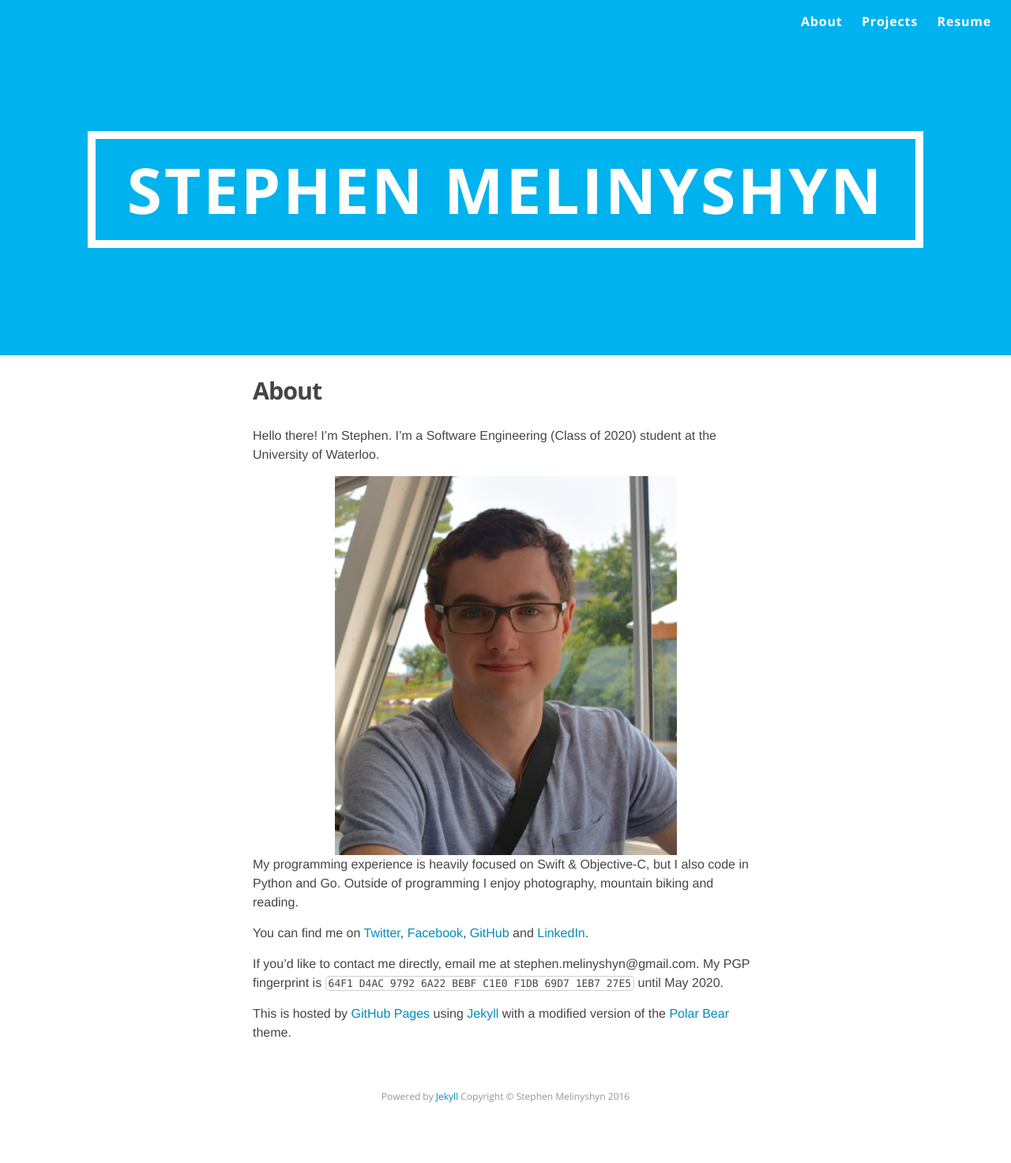
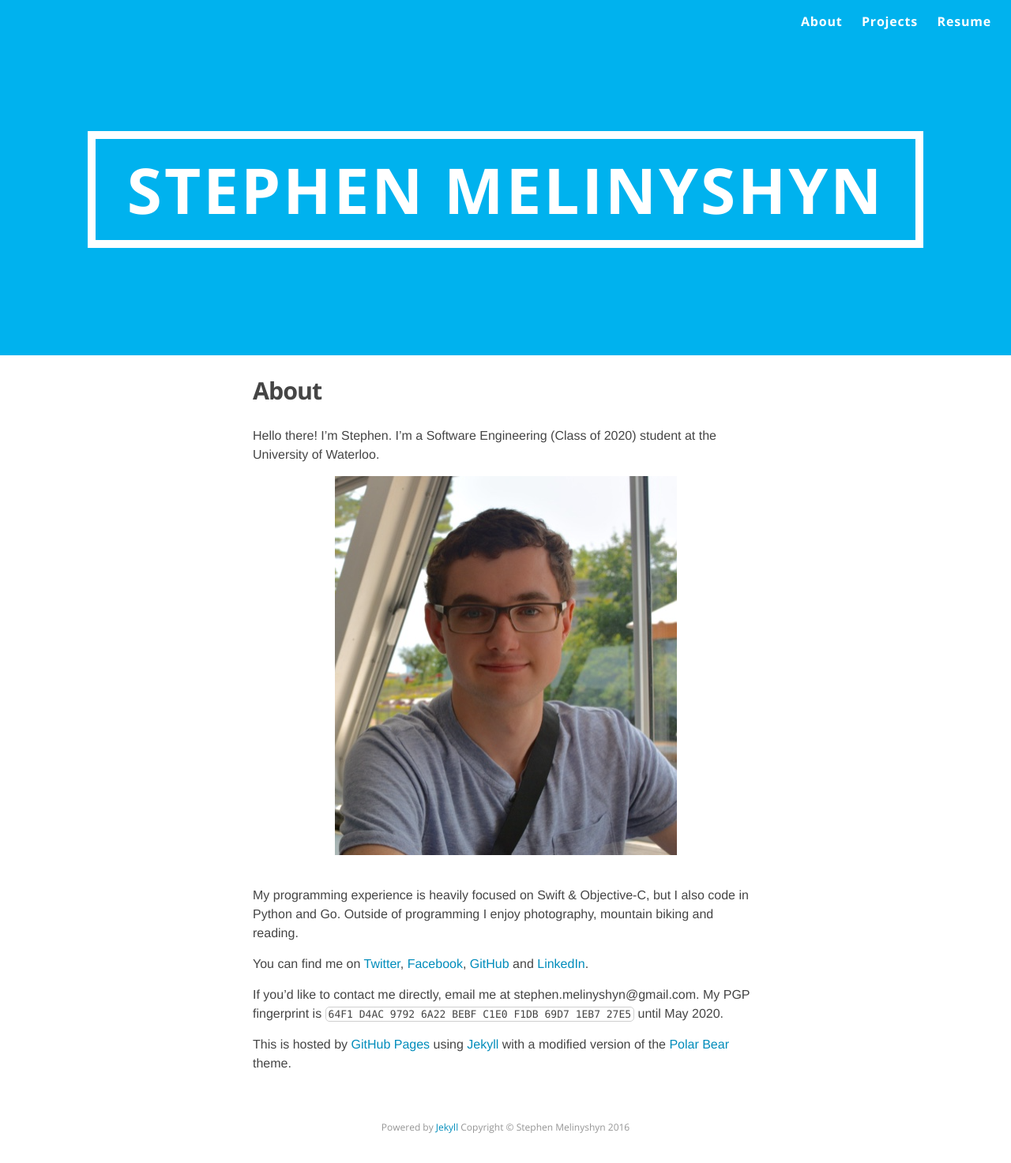
Before and after one commit to Melinysh/melinysh.github.io, a Jekyll site: the page built from about.md, in a window 1280 px wide. Shown: the whole page at 79% size. Built offline with Jekyll 4.4.1, drawn with Linux system fonts in a browser that asks for light colours; nearby versions of some CDN libraries; Markdown is read by kramdown in place of the engine named in the settings; before the commit the page ends 1434 px from its top, so only the background shows below that.

Commit message:
Minor tweak for control flow with captions

```diff
--- a/_includes/image.html
+++ b/_includes/image.html
@@ -8,6 +8,9 @@
     </a>
     {% endif %}
     {% if include.caption %}
-        <figcaption class="image-caption">{{ include.caption }}</figcaption>
-    {% endif %}
+	<figcaption class="image-caption">{{ include.caption }}</figcaption>
 </div>
+{% else %}
+</div>
+<br>
+{% endif %}
```
